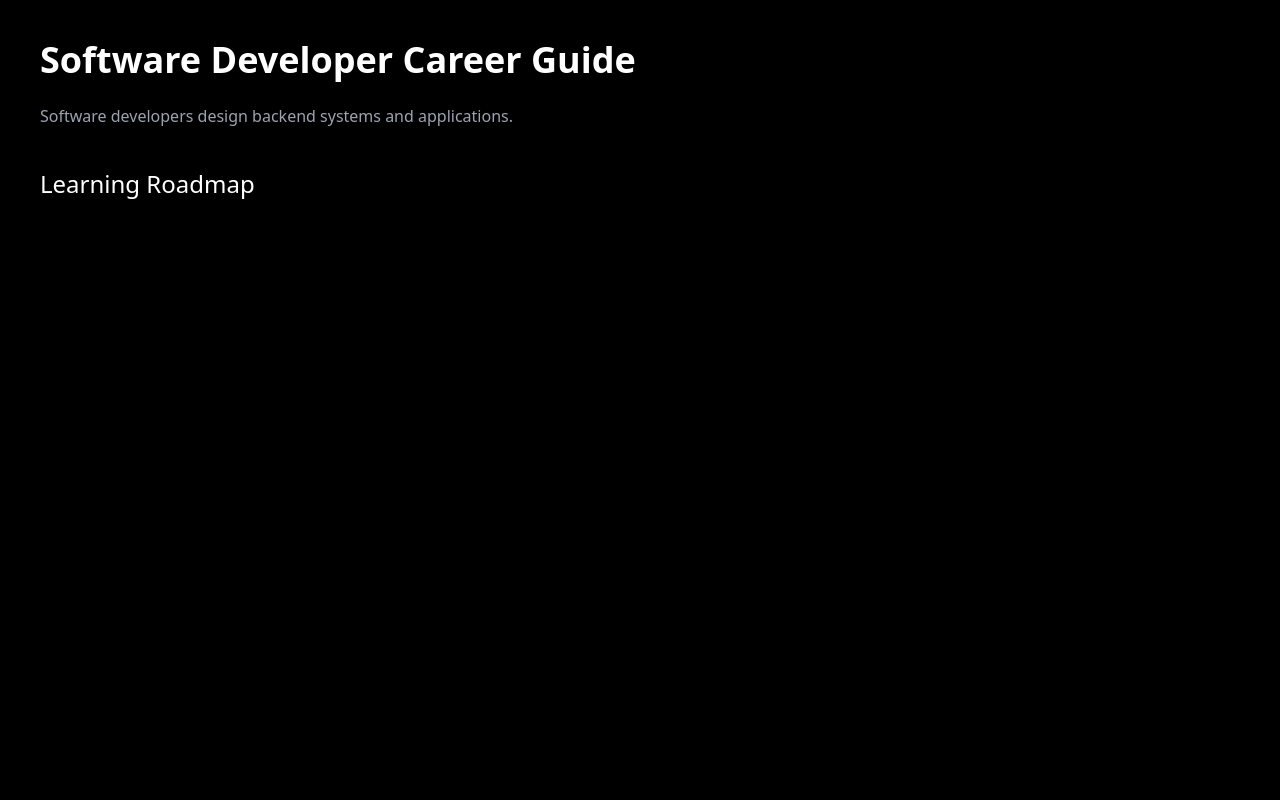
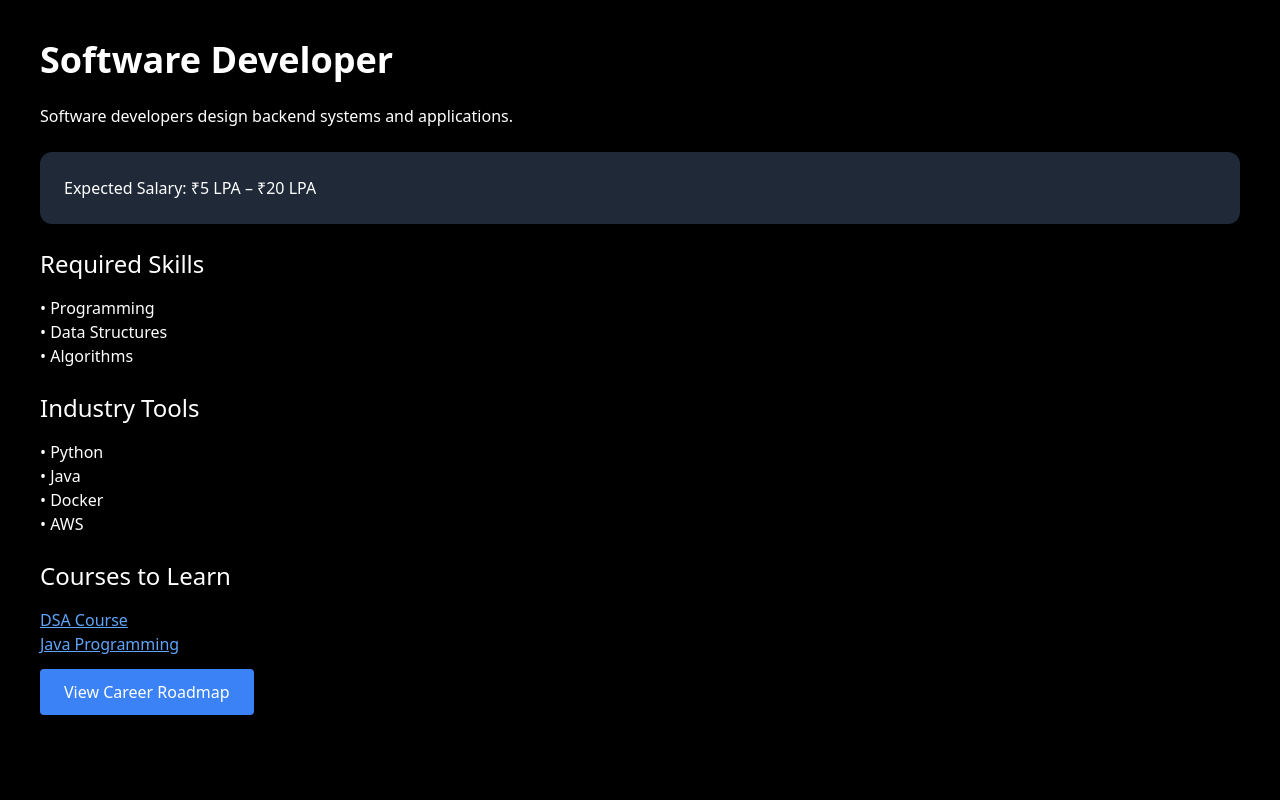
Before and after one commit to Varshithchidurala/ai-resume-intelligence-platform, a Flask app: page /career/1 in a window 1280 px wide. Run offline with Flask 3, Linux system fonts and the light colour scheme; some libraries are stand-ins or nearby versions.

Commit message:
Enhance career.html with additional career details
Updated the career template to include salary, required skills, industry tools, and courses.

```diff
--- a/templates/career.html
+++ b/templates/career.html
@@ -1,30 +1,49 @@
 <!DOCTYPE html>
 <html>
-
 <head>
 <title>{{title}}</title>
 <script src="https://cdn.tailwindcss.com"></script>
 </head>
 
-<body class="bg-black text-white min-h-screen p-10">
+<body class="bg-black text-white p-10">
 
-<h1 class="text-4xl font-bold mb-6">
-{{title}} Career Guide
-</h1>
+<h1 class="text-4xl font-bold mb-6">{{title}}</h1>
 
-<p class="text-gray-400 mb-10">
-{{description}}
-</p>
+<p class="mb-6">{{description}}</p>
 
-<h2 class="text-2xl mb-4">Learning Roadmap</h2>
+<div class="bg-gray-800 p-6 rounded-xl mb-6">
+Expected Salary: {{salary}}
+</div>
 
-<ul class="space-y-3 text-lg">
+<h2 class="text-2xl mb-4">Required Skills</h2>
 
-{% for step in roadmap %}
-<li>• {{step}}</li>
+<ul>
+{% for s in skills %}
+<li>• {{s}}</li>
 {% endfor %}
+</ul>
 
+<h2 class="text-2xl mt-6 mb-4">Industry Tools</h2>
+
+<ul>
+{% for t in tools %}
+<li>• {{t}}</li>
+{% endfor %}
 </ul>
+
+<h2 class="text-2xl mt-6 mb-4">Courses to Learn</h2>
+
+<ul>
+{% for c in courses %}
+<li><a href="{{c[1]}}" class="text-blue-400 underline">{{c[0]}}</a></li>
+{% endfor %}
+</ul>
+
+<br>
+
+<a href="/roadmap/{{role}}" class="bg-blue-500 px-6 py-3 rounded">
+View Career Roadmap
+</a>
 
 </body>
 </html>
```
